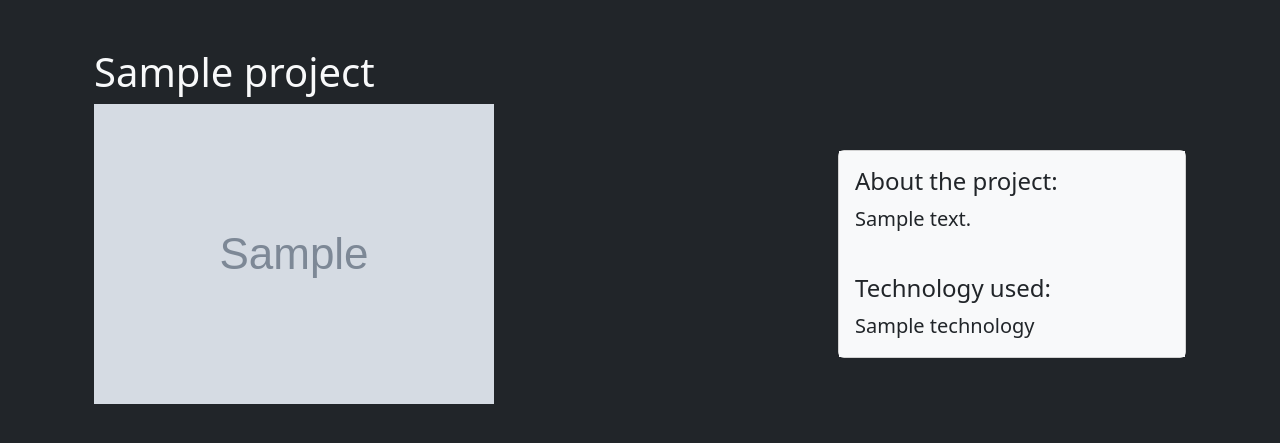
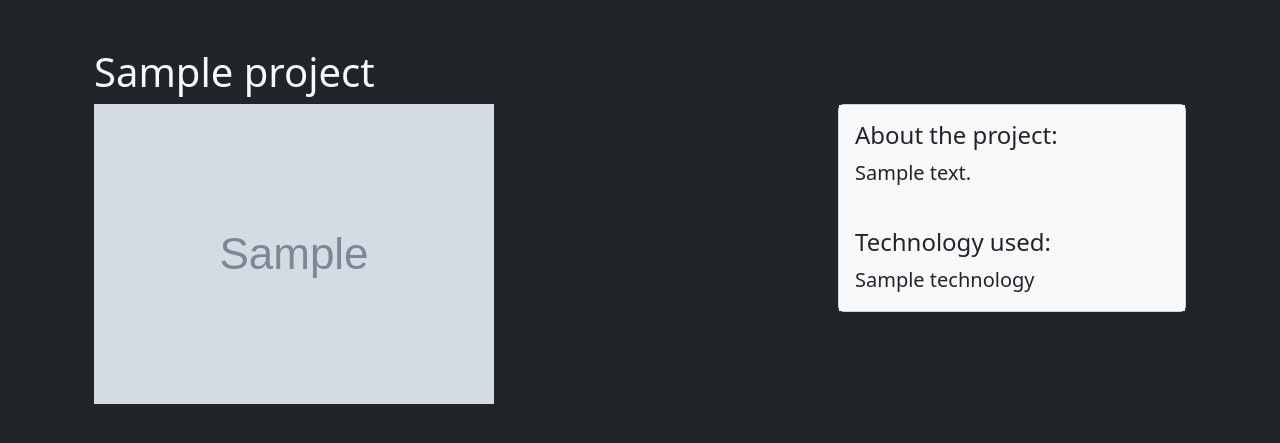
Before and after one commit to george-stamatis/django-portfolio, a Django app: template projects/templates/projects/project_detail.html in a window 1280 px wide. Shown: the top 443 px of the page. Run offline with Django 5.2, Linux system fonts and the light colour scheme; the template is opened without the code that fills it: most values are stand-ins (such as "Sample title", 1, 10 or a date in 2020); grey boxes marked "Sample" are stand-in pictures; parts of the project's set-up code (start-up, migrations or seed data) failed here and were passed over; some libraries are stand-ins or nearby versions.

Commit message:
Align fix

```diff
--- a/projects/templates/projects/project_detail.html
+++ b/projects/templates/projects/project_detail.html
@@ -5,7 +5,7 @@
 {% block page_content %}
 <div class="container">
     <h1 class="text-light font-weight-bold mb-2">{{ project.title }}</h1>
-    <div class="row">
+    <div class="row align-items-start">
         <div class="col-md-8">
             {% if project.image %}
                 <img src="{{ project.image.url }}" class="img-fluid">
```
